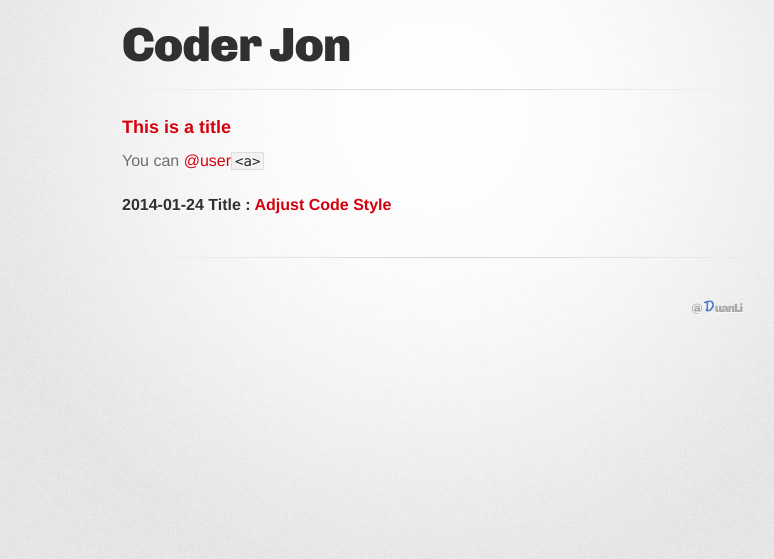
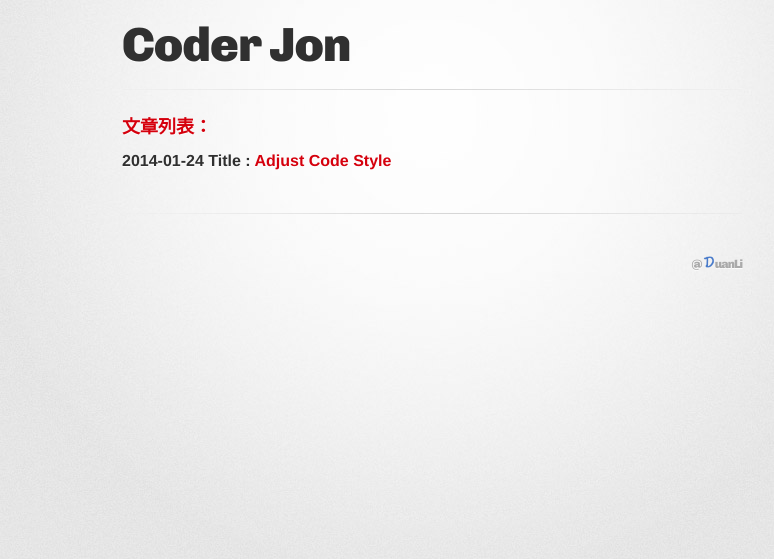
Before and after one commit to bifan/coderjon.github.io, a Jekyll site: the page built from index.html, in a window 1280 px wide. Shown: the top 559 px of the page, without its empty margins (208-982 px from the left). Built offline with Jekyll 4.4.1, drawn with Linux system fonts in a browser that asks for light colours; Markdown is read by kramdown in place of the engine named in the settings.

Commit message:
Update index.html

```diff
--- a/index.html
+++ b/index.html
@@ -2,12 +2,14 @@
 layout: default
 title: Home
 ---
+<h3>文章列表：</h3>
+{% for post in site.posts %}
+<h4>{{ post.date | date:"%Y-%m-%d" }}  Title : <a href="{{ post.url }}">{{ post.title }}</a></h4>
+{% endfor %}
 
-
+<!--
 <h3>
 <a name="authors-and-contributors" class="anchor" href="#authors-and-contributors"><span class="octicon octicon-link"></span></a>This is a title</h3>
 
 <p>You can <a href="#" class="user-mention">@user</a><code>&lt;a&gt;</code> </p>
-{% for post in site.posts %}
-<h4>{{ post.date | date:"%Y-%m-%d" }}  Title : <a href="{{ post.url }}">{{ post.title }}</a></h4>
-{% endfor %}
+-->
```
